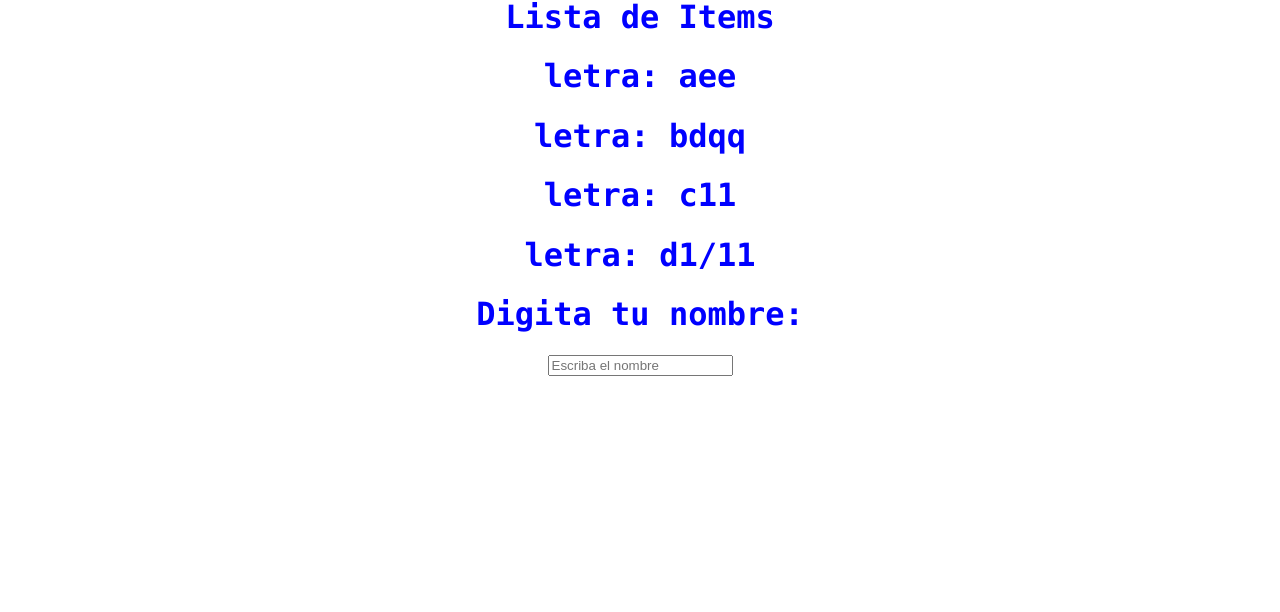
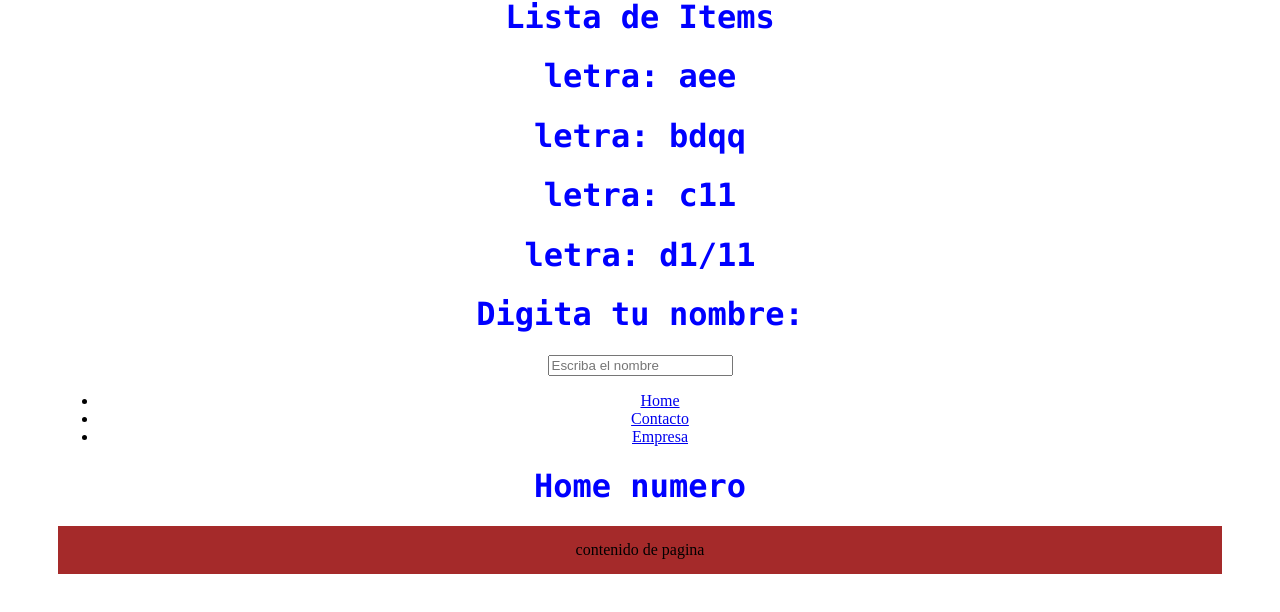
Before and after one commit to txtlinx/project, a React (Create React App) app: page / in a window 1280 px wide. Shown: the part 1152-1764 px from the top of the page. Built offline with nearby package versions, Linux system fonts and the light colour scheme.

Commit message:
#React-Router

```diff
--- a/package.json
+++ b/package.json
@@ -8,6 +8,8 @@
     "@testing-library/user-event": "^13.5.0",
     "react": "^18.2.0",
     "react-dom": "^18.2.0",
+    "react-router": "^6.6.2",
+    "react-router-dom": "^6.6.2",
     "react-scripts": "5.0.1",
     "web-vitals": "^2.1.4"
   },
--- a/src/App.js
+++ b/src/App.js
@@ -10,6 +10,11 @@ import OtraLista from './components/otraLista';
 import { useState } from 'react';
 import Nombre from './components/Nombre'
 import Sao from './components/Sau'
+import {BrowserRouter as Router, Routes, Route, Link }from 'react-router-dom'
+import Home from './components/pages/Home'
+import Contacto from './components/pages/Contacto'
+import Empresa from './components/pages/Empresa'
+import NavBar from './components/Navbar'
 
 function App() {
 
@@ -35,7 +40,20 @@ function App() {
       <OtraLista items ={milist2}/>
       <Nombre setNombre={setNombre}></Nombre>
        <Sao nombre={nombre}/>
+      <Router>
+       <NavBar/>
+        <Routes>
+          <Route path="/" element={<Home/>}/>
+         </Routes>
 
+        <Routes>
+            <Route path="/Contacto" element={<Contacto/>}/>
+         </Routes>
+
+         <Routes>
+            <Route path="/Empresa" element={<Empresa/>}/>
+         </Routes>
+      </Router>
 
     </div>
 
--- /dev/null
+++ b/src/components/Navbar.js
@@ -0,0 +1,19 @@
+import { Link } from "react-router-dom";
+
+export function Navbar(){
+    return (
+        <ul>
+            <li>
+               <Link to="/">Home</Link>
+            </li>
+            <li>
+               <Link to="/contacto">Contacto</Link>
+            </li>
+            <li>
+               <Link to="/empresa">Empresa</Link>
+            </li>
+        </ul>
+    )
+}
+
+export default Navbar;
--- a/src/components/pages/Empresa.js
+++ b/src/components/pages/Empresa.js
@@ -1,7 +1,7 @@
 export function Empresa(){
     return (
         <>
-         <h1>Empresa</h1>
+         <h1>Empresa as400 ibm</h1>
          <p>contenido de pagina</p>
         </>
     )
--- a/src/components/pages/Home.js
+++ b/src/components/pages/Home.js
@@ -1,7 +1,7 @@
 export function Home(){
     return (
         <>
-         <h1>Home</h1>
+         <h1>Home numero</h1>
          <p>contenido de pagina</p>
         </>
     )
```
Also changed, not shown: 1 other file (tests, documents, lock files or other folders).
